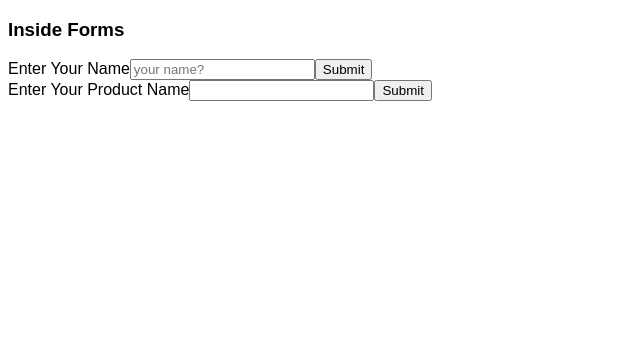
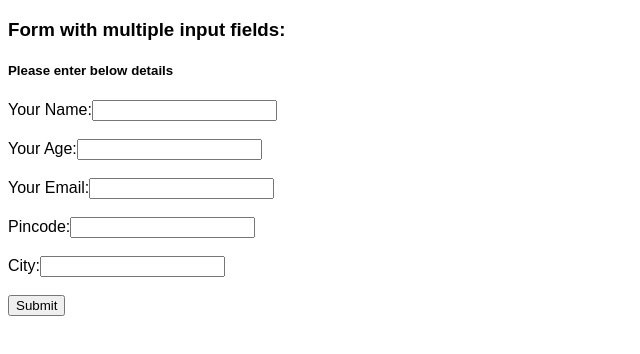
Before and after one commit to muazimmaqbool/Reactjs-with-Me, a React (Create React App) app: page / in a window 1280 px wide. Shown: the top 354 px of the page, without its empty margins (0-640 px from the left). Built offline with nearby package versions, Linux system fonts and the light colour scheme.

Commit message:
handle changed

```diff
--- a/src/App.jsx
+++ b/src/App.jsx
@@ -86,8 +86,8 @@ function App() {
       {/* <List/> */}
 
       {/*used to explain forms in react */}
-      <Forms/>
-      {/* <Forms2/> */}
+      {/* <Forms/> */}
+      <Forms2/>
 
       {/*used to explain routing: explained in notebook and on pdf*/}
        {/* <Routing/>  */}
--- a/src/Components/Forms2.jsx
+++ b/src/Components/Forms2.jsx
@@ -15,8 +15,8 @@ function Myform() {
   const [inputs, setInputs] = useState({});
 
   const handleChange = (event) => {
-    /*event.target.name retrieves the name attribute of the input element that triggered the event.
-       This helps to identify which field was updated*/
+    /*event.target.name retrieves the name attribute of the input element that triggered the event,
+      this helps to identify which field was updated*/
     const name = event.target.name;
     //event.target.value retrieves the current value of the input element.
     const value = event.target.value;
@@ -28,7 +28,6 @@ function Myform() {
     -> { ...values } creates a copy of the current state using the spread operator to avoid mutating the original state.
     -> [name]: value dynamically updates the property in the copied object.
                The square brackets ([]) are used for computed property names so that name is evaluated as a variable.
-
     ->This results in updating the state with the new value for the field while keeping the other fields unchanged.
   */
 
```
